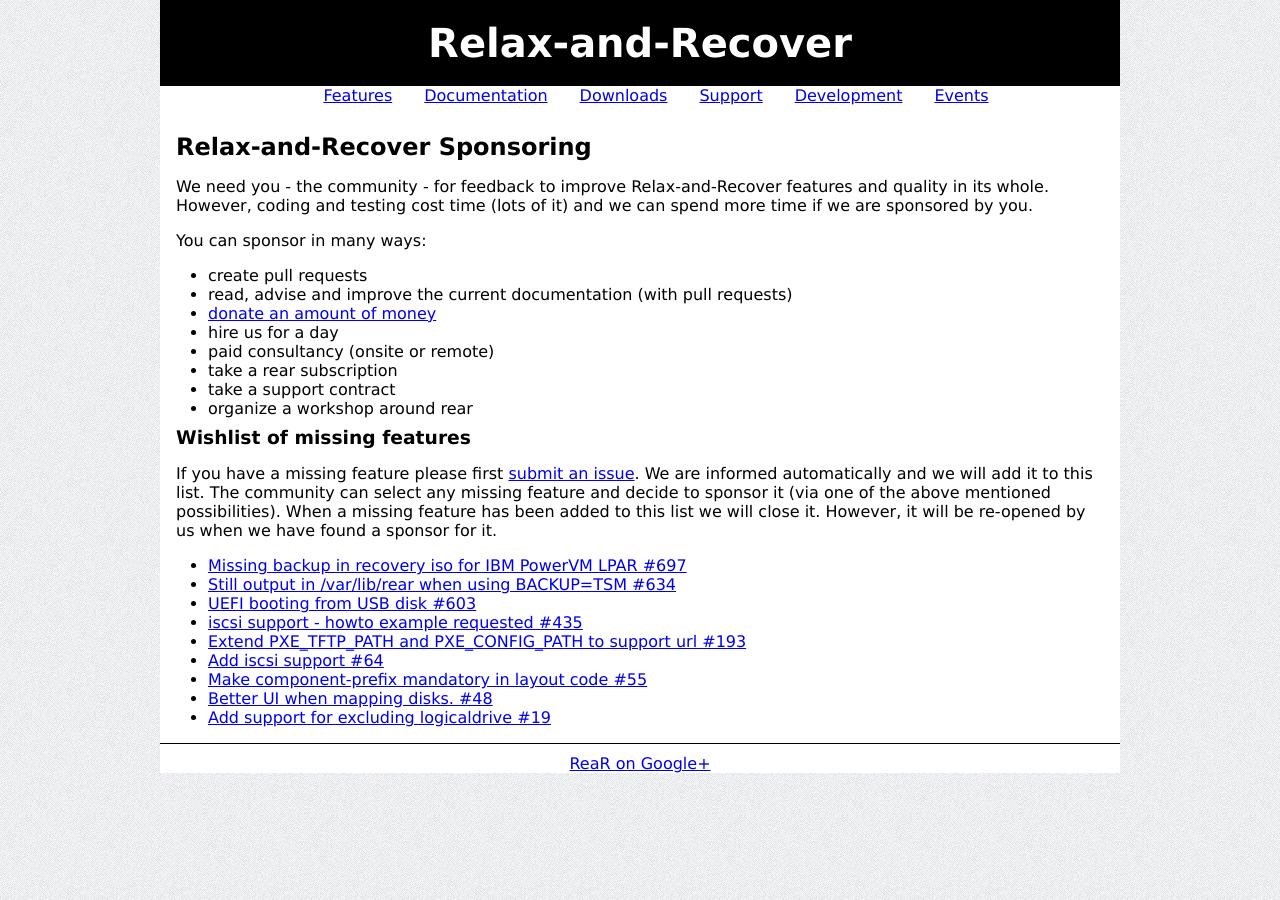
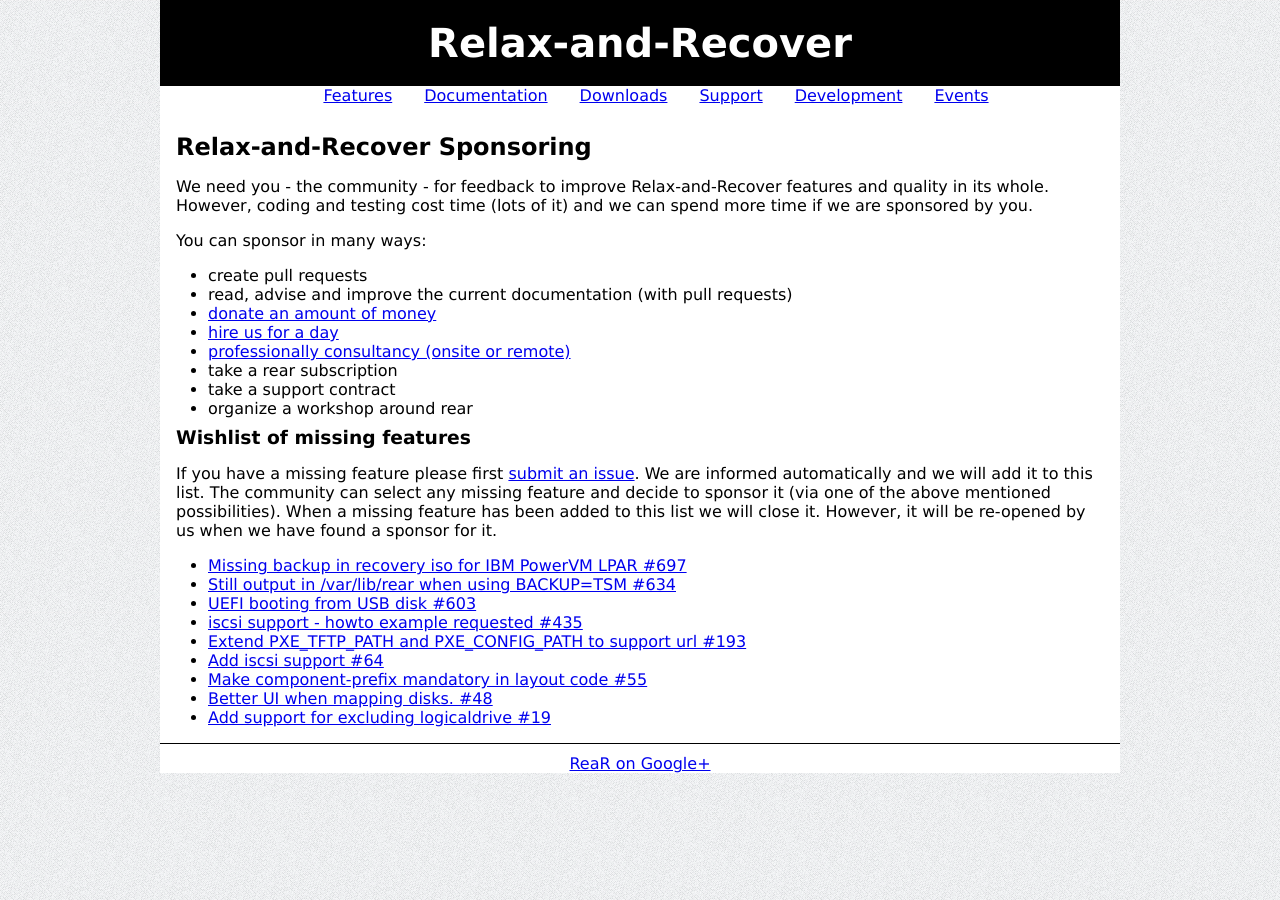
Before and after one commit to rear/rear.github.com, a Jekyll site: the page built from support/sponsors.md, in a window 1280 px wide. Built offline with Jekyll 4.4.1, drawn with Linux system fonts in a browser that asks for light colours; comment, search, counter and statistics services are not loaded.

Commit message:
updated page about sponsoring

```diff
--- a/support/sponsors.md
+++ b/support/sponsors.md
@@ -11,8 +11,8 @@
  - create pull requests
  - read, advise and improve the current documentation (with pull requests)
  - [donate an amount of money](https://www.paypal.com/cgi-bin/webscr?item_name=Donation+to+Relax+and+Recover&cmd=_donations&business=gratien.dhaese%40gmail.com)
- - hire us for a day
- - paid consultancy (onsite or remote)
+ - [hire us for a day](http://www.it3.be/rear-support/)
+ - [professionally consultancy (onsite or remote)](http://relax-and-recover.org/development/)
  - take a rear subscription
  - take a support contract
  - organize a workshop around rear
```
